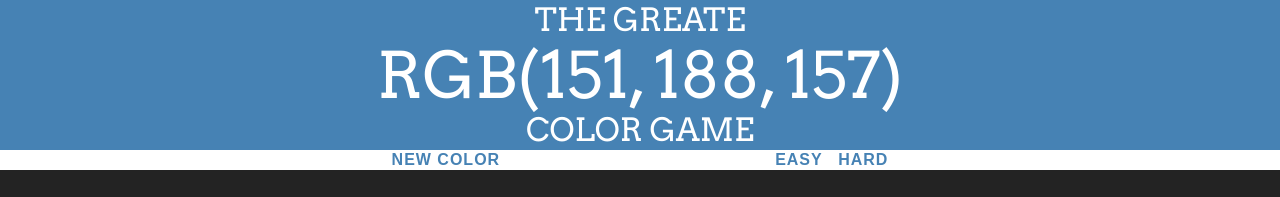
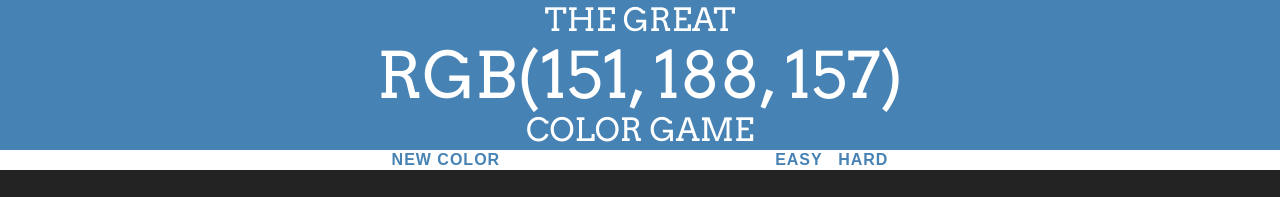
Before and after one commit to bzon/bzon.github.io, a plain HTML site: page index.html in a window 1280 px wide. Shown: the top 197 px of the page. Drawn offline with Linux system fonts and the light colour scheme.

Commit message:
fixed typo

```diff
--- a/index.html
+++ b/index.html
@@ -7,7 +7,7 @@
         <title>RGB Picker</title>
     </head>
     <body>
-        <h1>The Greate
+        <h1>The Great
             <br>
                 <span id="color-display">RGB</span>
             <br>
```
